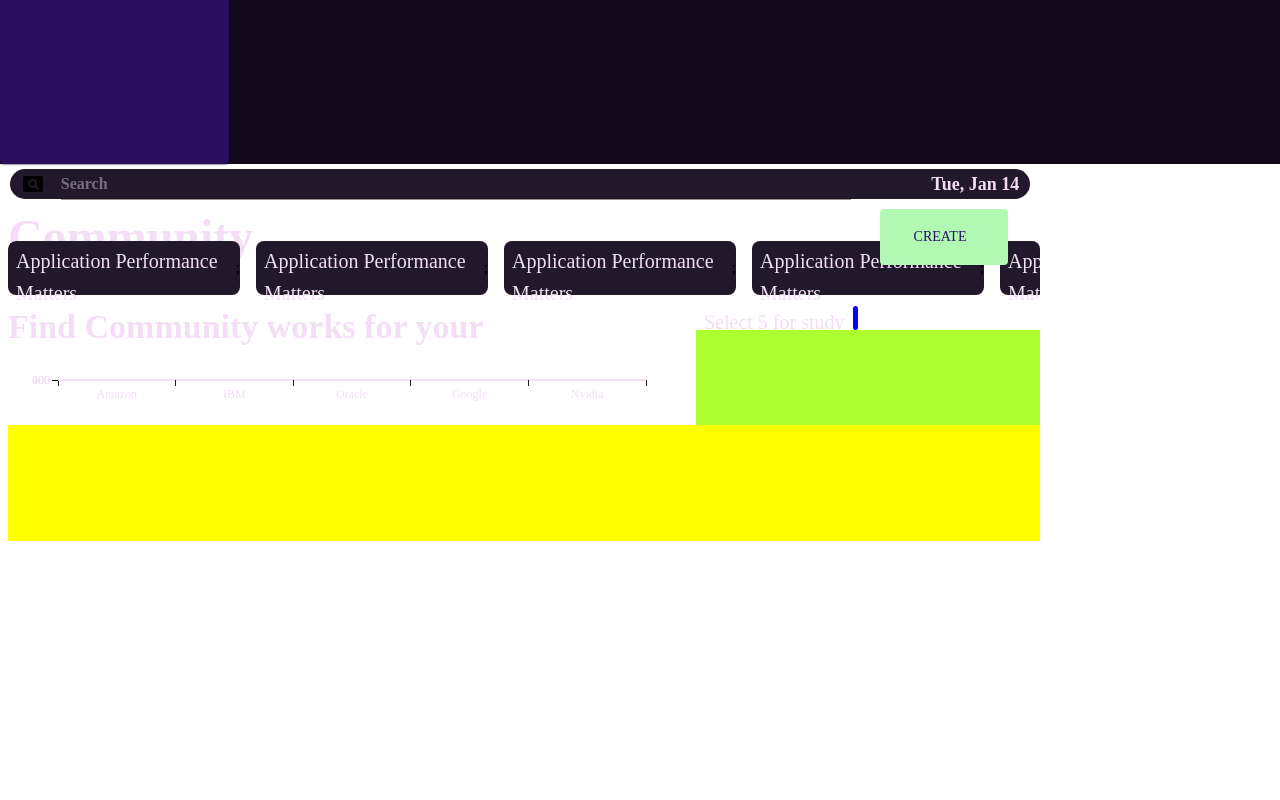
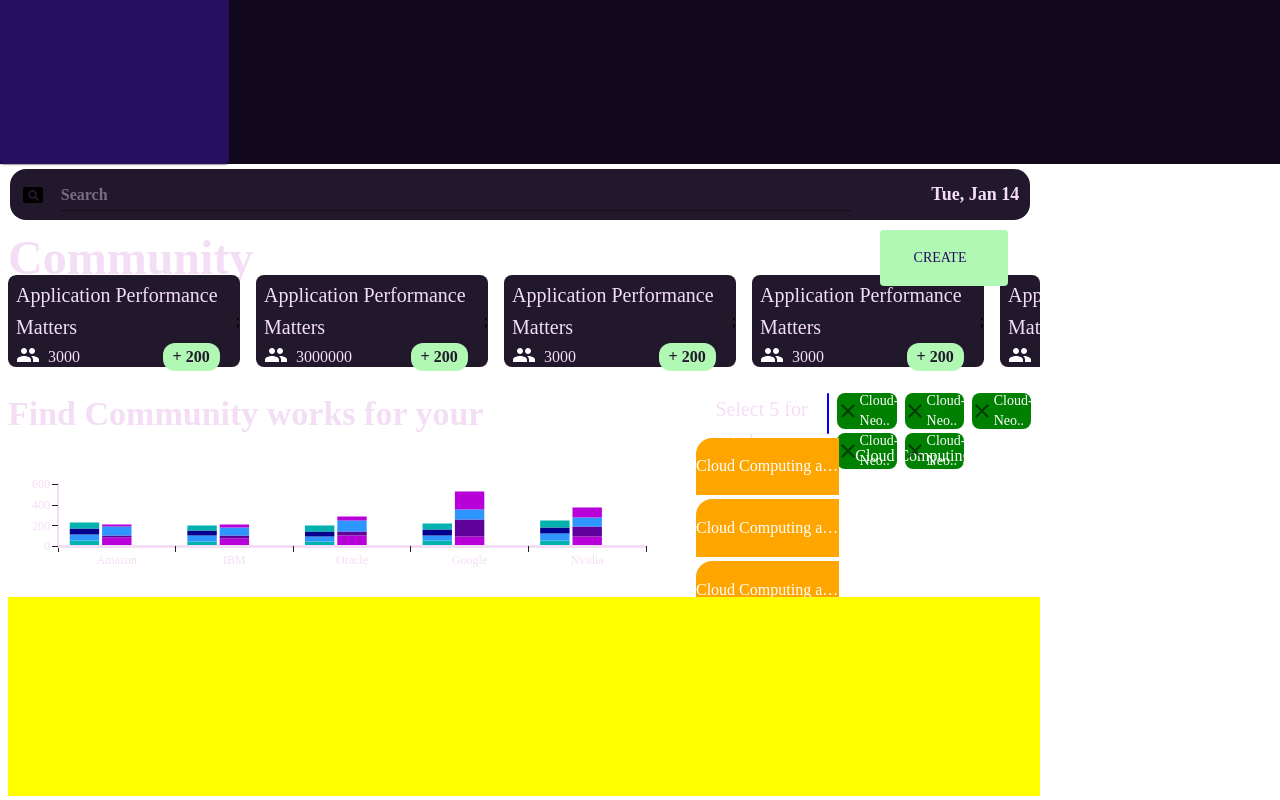
Before and after one commit to DhakshidMurali/tara, a Next.js app in the folder codeApp/tara/: page /community in a window 1280 px wide. Shown: the part 636-1436 px from the top of the page. Before the commit the page ends 1177 px from the top, so only its background shows below. Built offline with nearby package versions, Linux system fonts and the light colour scheme.

Commit message:
Working on Selecting Community for Analysis

```diff
--- a/codeApp/tara/app/community/page.jsx
+++ b/codeApp/tara/app/community/page.jsx
@@ -1,8 +1,26 @@
 "use client";
 import SearchBox from "@/components/dashboard/box/searchBox.jsx";
 import NavBar from "@/components/navBar/navBar";
-import { Group, PageviewRounded } from "@mui/icons-material";
-import { Box, Button, Grid, Stack, TextField, Typography } from "@mui/material";
+import {
+  Close,
+  ClosedCaptionOffOutlined,
+  CloseFullscreenOutlined,
+  Forward,
+  Group,
+  PageviewRounded,
+  RemoveCircleOutlineRounded,
+  RemoveFromQueueOutlined,
+} from "@mui/icons-material";
+import {
+  Box,
+  Button,
+  Grid,
+  IconButton,
+  Paper,
+  Stack,
+  TextField,
+  Typography,
+} from "@mui/material";
 import { styles } from "./useStyles";
 import { dayNames, month } from "@/utils/constants";
 import { BarChart } from "@mui/x-charts/BarChart";
@@ -161,20 +179,56 @@ export default function Community() {
                         sx={{
                           color: "#f3def5",
                           paddingLeft: 1,
+                          margin: "auto",
                         }}
                         textAlign="center"
                       >
-                        Select 5 for study
+                        Select 5 for study case
                       </Typography>
                     </Box>
                     <Box
                       sx={{
-                        width: "1.5%",
+                        width: "1.1%",
                         backgroundColor: "blue",
                         height: "100%",
                         borderRadius: 2,
                       }}
                     ></Box>
+                    <Grid
+                      container
+                      sx={{
+                        height: "100%",
+                        width: "90%",
+                      }}
+                    >
+                      {[1, 1, 1, 1, 1].map(() => {
+                        return (
+                          <Grid item xs={3.5} marginRight={1}>
+                            <Box
+                              variant="elevation"
+                              sx={{
+                                height: "90%",
+                                backgroundColor: "green",
+                                borderRadius: 2,
+                                display: "flex",
+                                justifyContent: "center",
+                                alignContent: "center",
+                              }}
+                            >
+                              <IconButton sx={{ padding: 0 }}>
+                                <Close sx={{ alignSelf: "center" }}></Close>
+                              </IconButton>
+                              <Typography
+                                variant="body2"
+                                sx={{ alignSelf: "center", color: "white" }}
+                              >
+                                Cloud-Neo..
+                              </Typography>
+                            </Box>
+                          </Grid>
+                        );
+                      })}
+                    </Grid>
                   </Stack>
                 </Grid>
                 <Grid item xs={8} sx={{ height: "80%" }}>
@@ -233,12 +287,59 @@ export default function Community() {
                     tooltip={{ trigger: "item" }}
                   />
                 </Grid>
-                <Grid
-                  item
-                  xs={4}
-                  sx={{ backgroundColor: "greenyellow", height: "100%" }}
-                >
-                  <Box></Box>
+                <Grid item xs={4} sx={{ height: "80%" }}>
+                  <Grid container sx={{ height: "100%" }}>
+                    <Grid item xs={5}>
+                      {[1, 1, 1, 1, 1].map(() => {
+                        return (
+                          <Stack
+                            direction={"column"}
+                            sx={{
+                              height: "18%",
+                              display: "flex",
+                              backgroundColor: "orange",
+                              justifyContent: "center",
+                              alignContent: "center",
+                              textAlign: "center",
+                              borderTopLeftRadius: "16px",
+                            }}
+                            marginTop={0.5}
+                          >
+                            <Typography
+                              variant="subtitle1"
+                              sx={{
+                                color: "white",
+                                overflow: "hidden",
+                                textOverflow: "ellipsis",
+                                whiteSpace: "nowrap",
+                              }}
+                            >
+                              Cloud Computing and DevOps
+                            </Typography>
+                          </Stack>
+                        );
+                      })}
+                    </Grid>
+                    <Grid item xs={7}>
+                      {[1, 1, 1, 1, 1].map((data, index) => {
+                        return (
+                          <Stack direction={"column"}>
+                            <Typography
+                              variant="subtitle1"
+                              sx={{
+                                color: "white",
+                                paddingLeft: 2,
+                                paddingTop: 1,
+                                paddingRight: 2,
+                              }}
+                            >
+                              Cloud Computing and DevOps
+                            </Typography>
+                          </Stack>
+                        );
+                      })}
+                    </Grid>
+                  </Grid>
                 </Grid>
               </Grid>
             </Box>
```
Also changed, not shown: codeApp/tara/public/data/community.js (line endings or trailing spaces).
